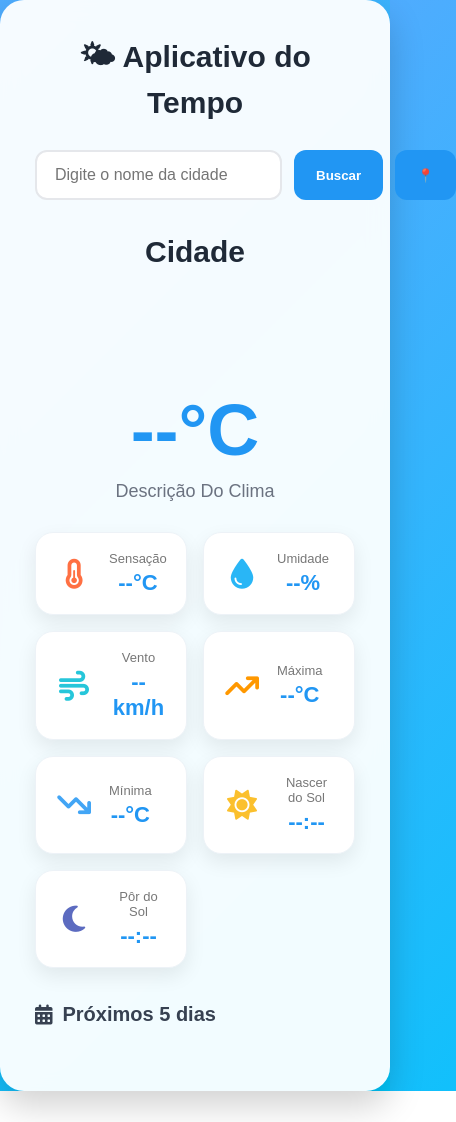
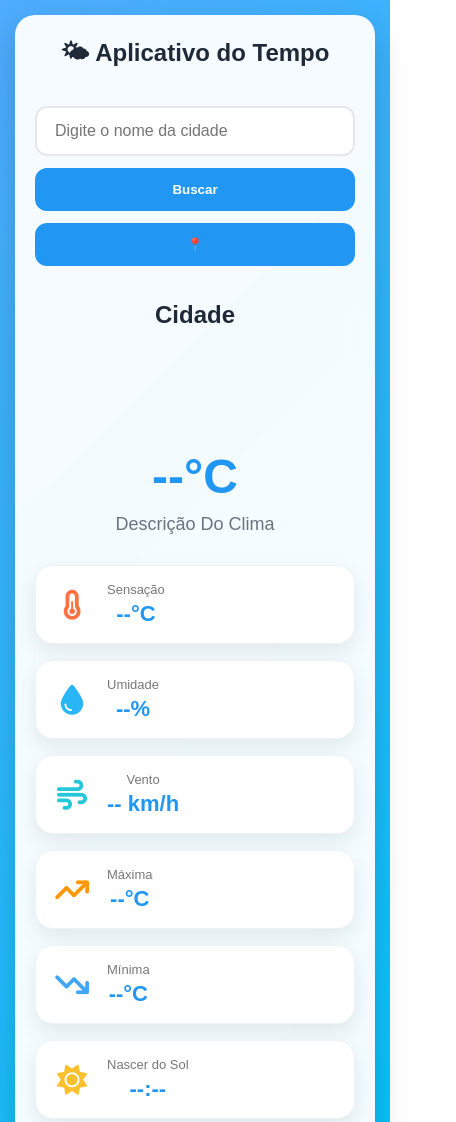
Before and after one commit to felipesilv0607-lab/weather-app, a plain HTML site: page frontend/index.html in a window 390 px wide. Shown: the top 1122 px of the page, 456 px wide, since content can reach past the window. Before the commit the page ends 1091 px from the top, so only its background shows below. Drawn offline with Linux system fonts and the light colour scheme.

Commit message:
feat: adiciona layout responsivo para dispositivos móveis

```diff
--- a/frontend/css/style.css
+++ b/frontend/css/style.css
@@ -402,3 +402,115 @@ button:active{
     font-size: 14px;
     color: #6b7280;
 }
+
+/* ==========================
+   Responsividade
+========================== */
+
+/* Tablets */
+
+@media (max-width: 768px) {
+
+    body{
+        padding:20px;
+        align-items:flex-start;
+    }
+
+    .container{
+        max-width:100%;
+        padding:25px;
+        border-radius:20px;
+    }
+
+    h1{
+        font-size:28px;
+    }
+
+    #temperatura{
+        font-size:60px;
+    }
+
+}
+
+/* Celulares */
+
+@media (max-width:600px){
+
+    body{
+        padding:15px;
+    }
+
+    .container{
+        padding:20px;
+    }
+
+    .pesquisa{
+
+        flex-direction:column;
+
+    }
+
+    input,
+    button{
+
+        width:100%;
+
+    }
+
+    .informacoes{
+
+        grid-template-columns:1fr;
+
+    }
+
+    #temperatura{
+
+        font-size:56px;
+
+    }
+
+    .card-info{
+
+        padding:16px;
+
+    }
+
+}
+
+/* Celulares pequenos */
+
+@media (max-width:400px){
+
+    h1{
+
+        font-size:24px;
+
+    }
+
+    #nome-cidade{
+
+        font-size:24px;
+
+    }
+
+    #temperatura{
+
+        font-size:48px;
+
+    }
+
+    .cabecalho-previsao{
+
+        font-size:16px;
+
+    }
+
+    .card-previsao{
+
+        min-width:105px;
+
+        padding:14px;
+
+    }
+
+}
```
